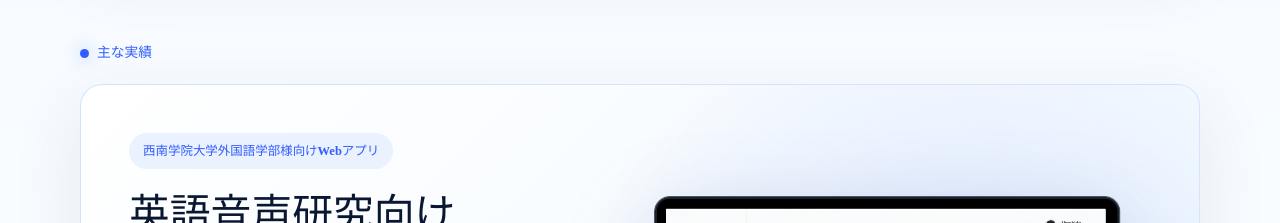
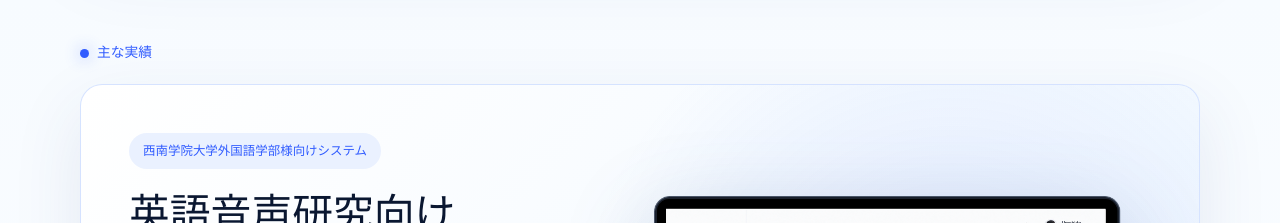
Before and after one commit to Hideaki-Umezawa-Private/portfolio, a React (Vite) app: page / in a window 1280 px wide. Shown: the part 1360-1583 px from the top of the page. Built offline with nearby package versions, Linux system fonts and the light colour scheme.

Commit message:
Update project label for university web application

```diff
--- a/src/components/Works.tsx
+++ b/src/components/Works.tsx
@@ -7,7 +7,7 @@ export function Works() {
     <Section eyebrow="主な実績" id="works">
       <div className="work-card">
         <div className="project-copy">
-          <span className="project-label">西南学院大学外国語学部様向けWebアプリ</span>
+          <span className="project-label">西南学院大学外国語学部様向けシステム</span>
           <h2>
             英語音声研究向け
             <br />
```
